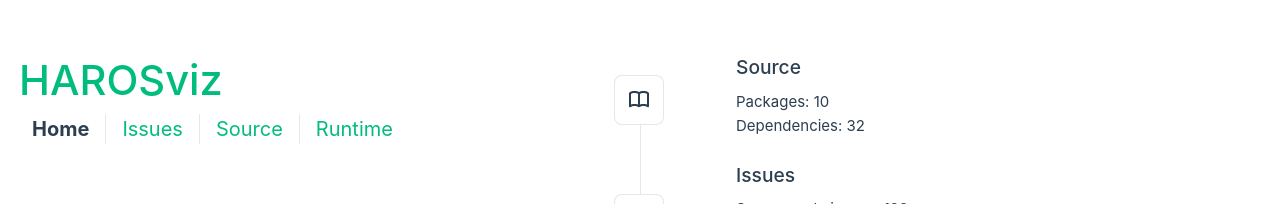
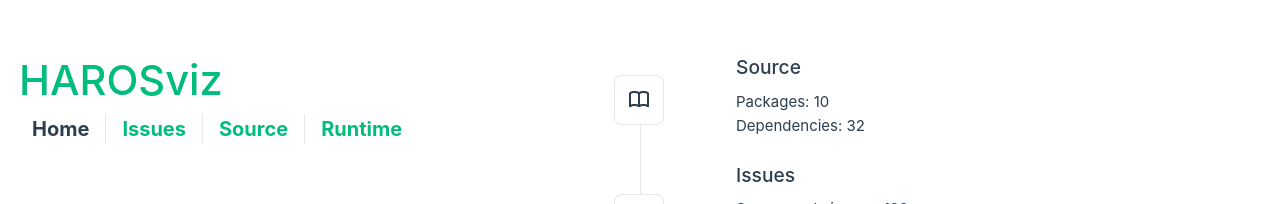
Before and after one commit to HAROS-framework/stratis, a Vue app: page / in a window 1280 px wide. Shown: the part 103-307 px from the top of the page. Built offline with nearby package versions, Linux system fonts and the light colour scheme.

Commit message:
add routes

```diff
--- a/src/App.vue
+++ b/src/App.vue
@@ -12,9 +12,9 @@ import HelloWorld from './components/HelloWorld.vue'
 
     <nav class="app-nav">
       <RouterLink to="/">Home</RouterLink>
-      <RouterLink to="/about">Issues</RouterLink>
-      <RouterLink to="/about">Source</RouterLink>
-      <RouterLink to="/about">Runtime</RouterLink>
+      <RouterLink to="/issues">Issues</RouterLink>
+      <RouterLink to="/source">Source</RouterLink>
+      <RouterLink to="/runtime">Runtime</RouterLink>
     </nav>
   </header>
 
@@ -34,7 +34,6 @@ import HelloWorld from './components/HelloWorld.vue'
 
 .app-nav a.router-link-exact-active {
   color: var(--color-text);
-  font-weight: bold;
 }
 
 .app-nav a.router-link-exact-active:hover {
@@ -45,6 +44,7 @@ import HelloWorld from './components/HelloWorld.vue'
   display: inline-block;
   padding: 0 1rem;
   border-left: 1px solid var(--color-border);
+  font-weight: bold;
 }
 
 .app-nav a:first-of-type {
--- a/src/router/index.ts
+++ b/src/router/index.ts
@@ -13,12 +13,28 @@ const router = createRouter({
       component: HomeView,
     },
     {
-      path: '/about',
-      name: 'about',
+      path: '/issues',
+      name: 'issues',
       // route level code-splitting
-      // this generates a separate chunk (About.[hash].js) for this route
+      // this generates a separate chunk (Issues.[hash].js) for this route
       // which is lazy-loaded when the route is visited.
-      component: () => import('../views/AboutView.vue'),
+      component: () => import('../views/IssuesView.vue'),
+    },
+    {
+      path: '/source',
+      name: 'source',
+      // route level code-splitting
+      // this generates a separate chunk (Source.[hash].js) for this route
+      // which is lazy-loaded when the route is visited.
+      component: () => import('../views/SourceView.vue'),
+    },
+    {
+      path: '/runtime',
+      name: 'runtime',
+      // route level code-splitting
+      // this generates a separate chunk (Runtime.[hash].js) for this route
+      // which is lazy-loaded when the route is visited.
+      component: () => import('../views/RuntimeView.vue'),
     },
   ],
 })
--- /dev/null
+++ b/src/views/IssuesView.vue
@@ -0,0 +1,12 @@
+<!-- SPDX-License-Identifier: MIT -->
+<!-- Copyright © 2024 André Santos -->
+
+<script setup lang="ts"></script>
+
+<template>
+  <section class="issues">
+    <h1>This is the issues page</h1>
+  </section>
+</template>
+
+<style></style>
--- a/src/views/AboutView.vue
+++ b/src/views/RuntimeView.vue
@@ -4,8 +4,8 @@
 <script setup lang="ts"></script>
 
 <template>
-  <section class="about">
-    <h1>This is an about page</h1>
+  <section class="runtime">
+    <h1>This is the runtime page</h1>
   </section>
 </template>
 
--- /dev/null
+++ b/src/views/SourceView.vue
@@ -0,0 +1,12 @@
+<!-- SPDX-License-Identifier: MIT -->
+<!-- Copyright © 2024 André Santos -->
+
+<script setup lang="ts"></script>
+
+<template>
+  <section class="source">
+    <h1>This is the source page</h1>
+  </section>
+</template>
+
+<style></style>
```
